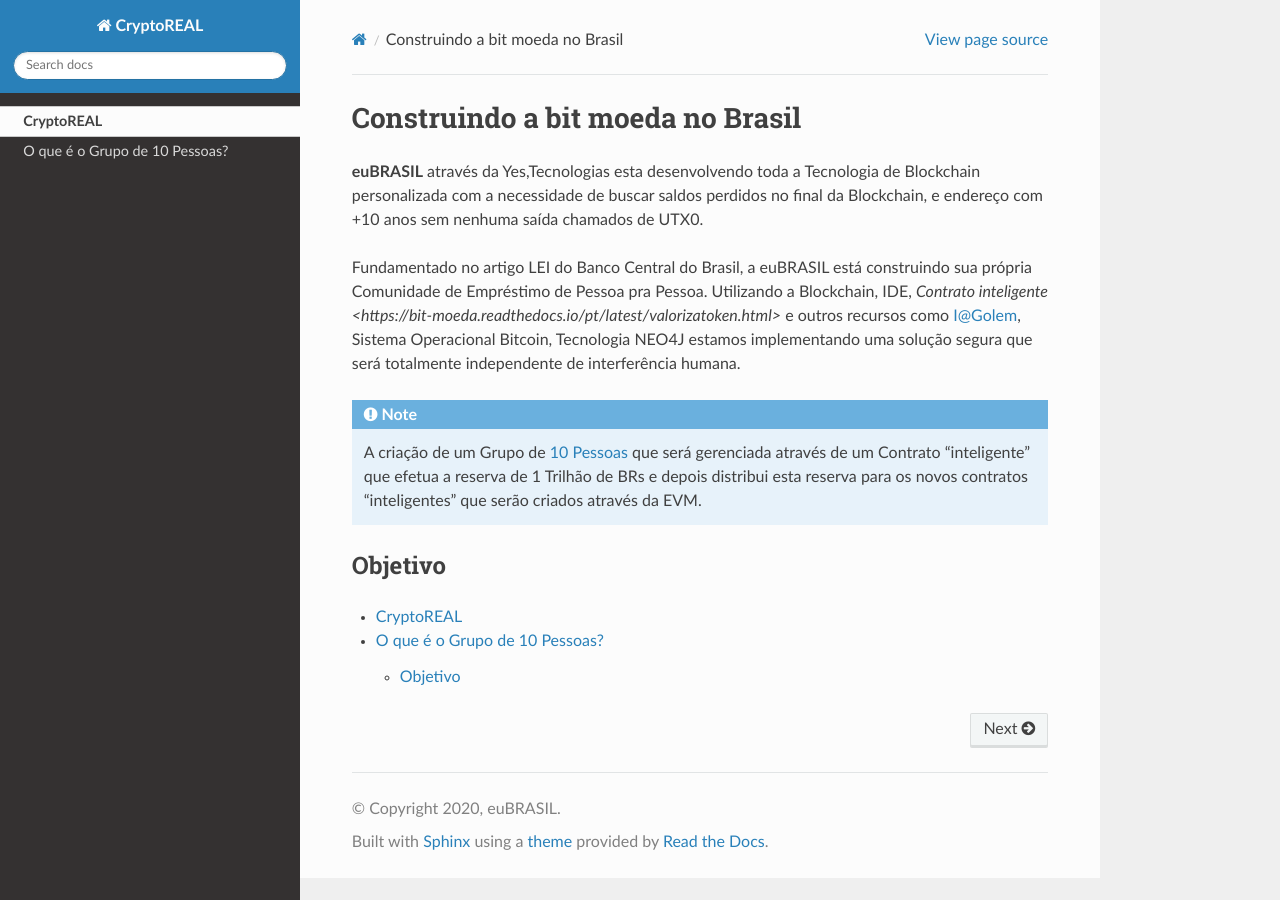
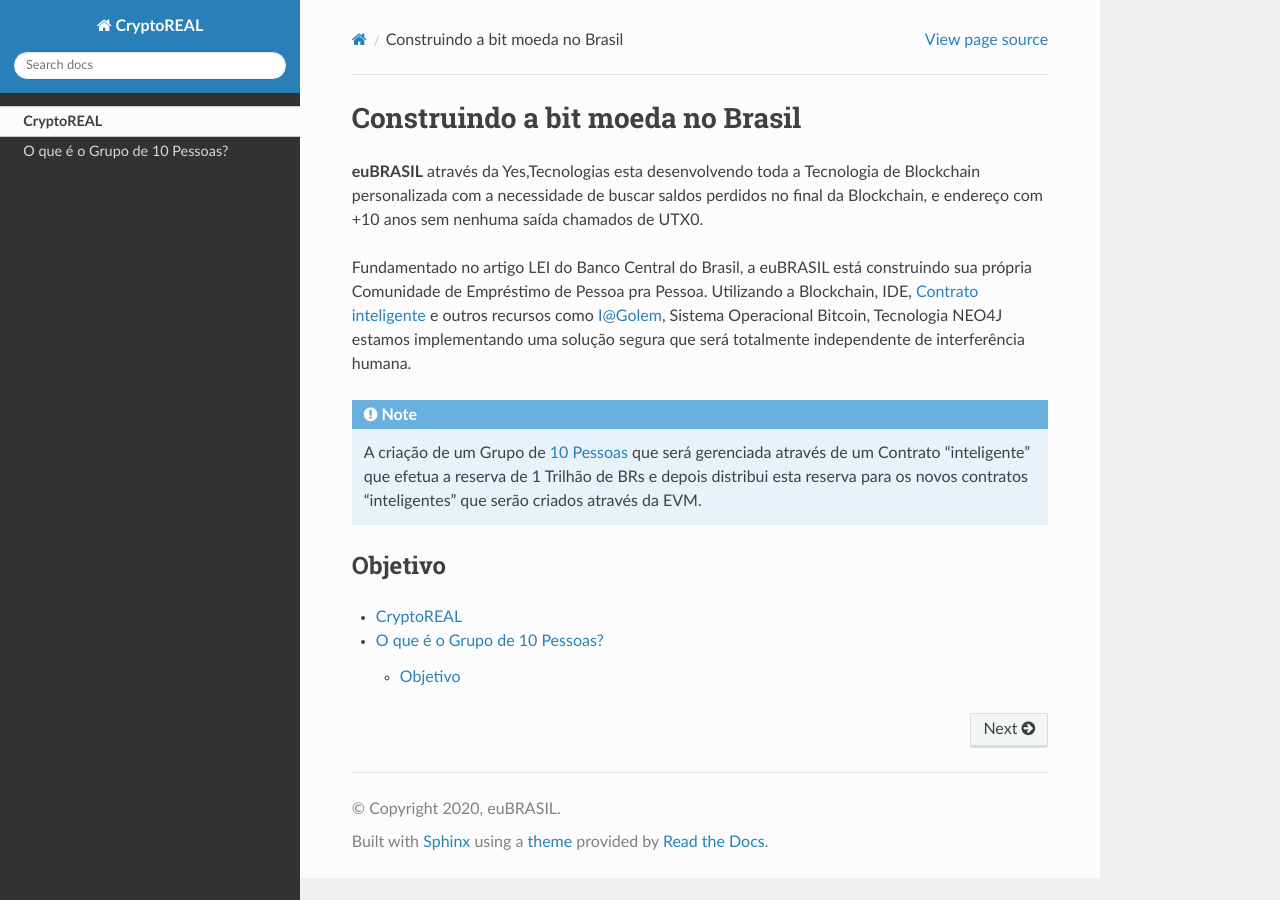
Before and after one commit to euBRASIL/BIT-Moeda, a Sphinx documentation site: the page built from docs/source/index.rst, in a window 1280 px wide. Built offline with Sphinx 7.4.7 and the Read the Docs theme 3.1.0, drawn with Linux system fonts in a browser that asks for light colours; pages that are not in the unit, such as notebooks, are missing from menus.

Commit message:
Update index.rst

```diff
--- a/docs/source/index.rst
+++ b/docs/source/index.rst
@@ -3,8 +3,7 @@
 
 **euBRASIL** através da Yes,Tecnologias esta desenvolvendo toda a Tecnologia de Blockchain personalizada com a necessidade de buscar saldos perdidos no final da Blockchain, e endereço com +10 anos sem nenhuma saída chamados de UTX0.
 
-Fundamentado no artigo LEI do Banco Central do Brasil, a euBRASIL está construindo sua própria Comunidade de Empréstimo de Pessoa pra Pessoa. Utilizando a Blockchain, IDE, `Contrato inteligente
-<https://bit-moeda.readthedocs.io/pt/latest/valorizatoken.html>` e outros recursos como I@Golem, Sistema Operacional Bitcoin, Tecnologia NEO4J estamos implementando uma solução segura que será totalmente independente de interferência humana.
+Fundamentado no artigo LEI do Banco Central do Brasil, a euBRASIL está construindo sua própria Comunidade de Empréstimo de Pessoa pra Pessoa. Utilizando a Blockchain, IDE, `Contrato inteligente <https://bit-moeda.readthedocs.io/pt/latest/valorizatoken.html>`_ e outros recursos como I@Golem, Sistema Operacional Bitcoin, Tecnologia NEO4J estamos implementando uma solução segura que será totalmente independente de interferência humana.
 
 
 .. note::
```
